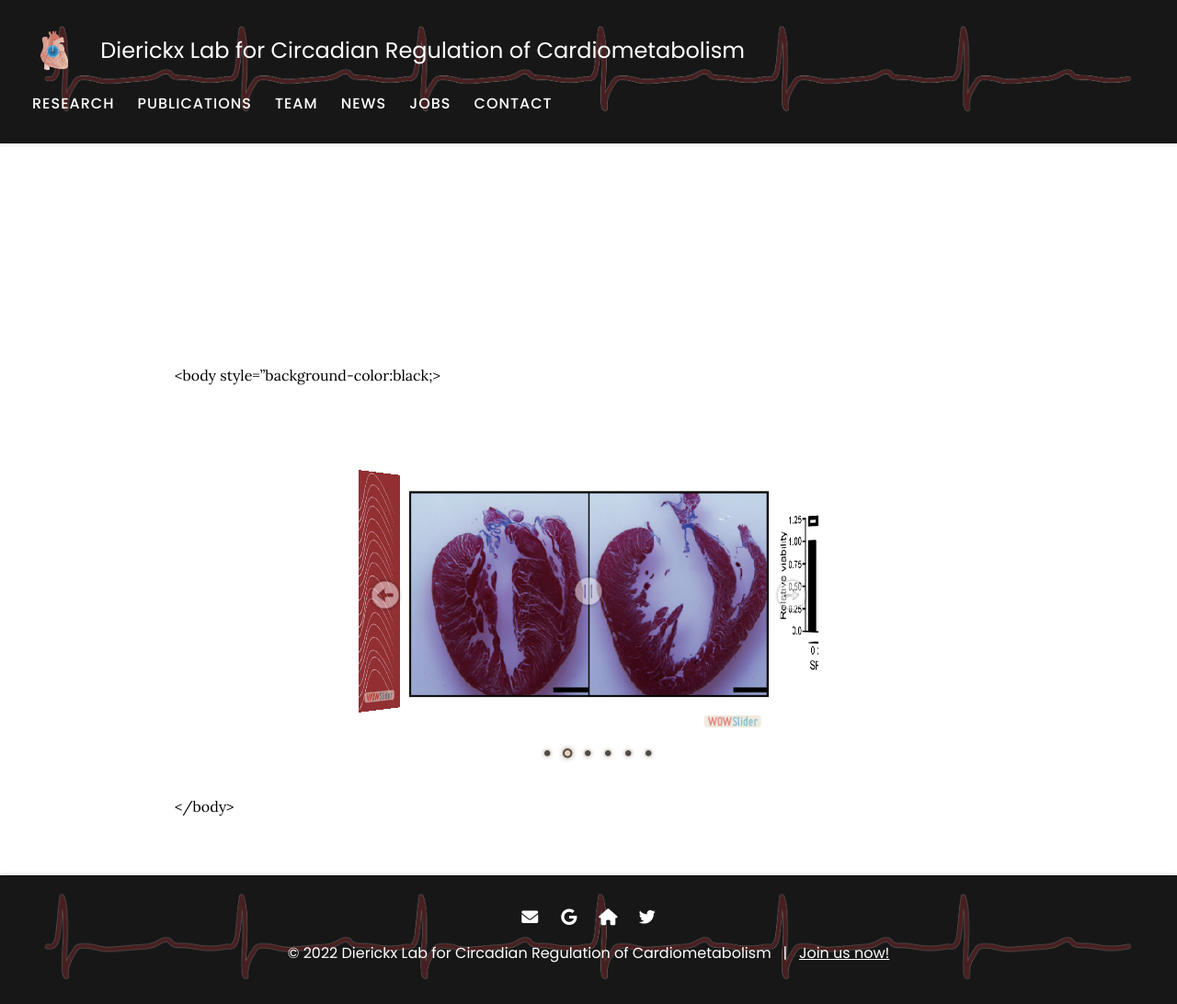
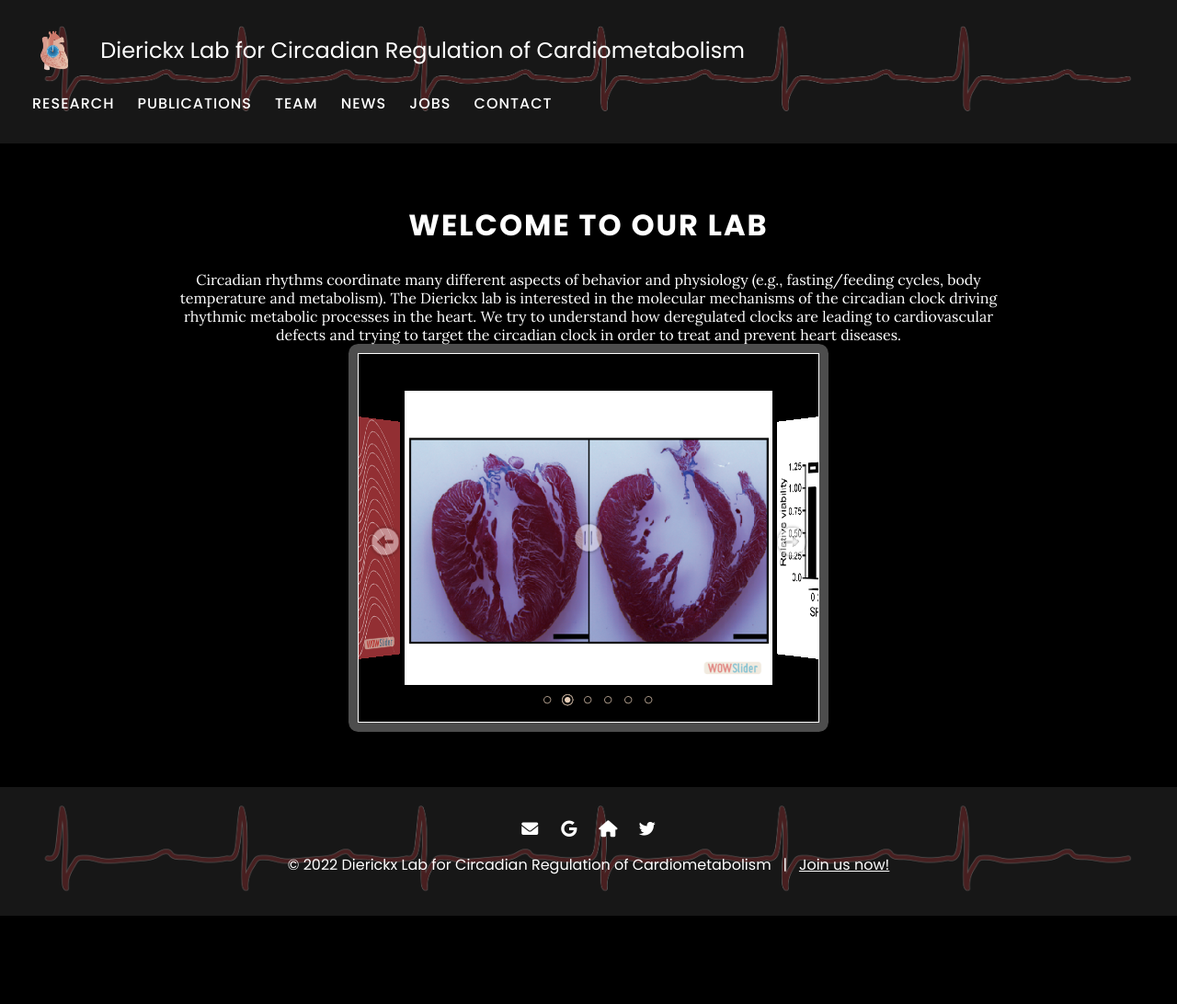
Before and after one commit to theDierickxLab/theDierickxLab, a Jekyll site: the page built from index.md, in a window 1280 px wide. Shown: the whole page at 92% size. Built offline with Jekyll 4.4.1, drawn with Linux system fonts in a browser that asks for light colours; after the commit the page ends 996 px from its top, so only the background shows below that.

Commit message:
Update index.md

```diff
--- a/index.md
+++ b/index.md
@@ -21,7 +21,7 @@ Circadian rhythms coordinate many different aspects of behavior and physiology (
 <!-- End WOWSlider.com HEAD section -->
  </head>
 
-<body style="background-color:black;>
+<body style="background-color:black;">
   <!-- Start WOWSlider.com BODY section -->
 <div id="wowslider-container1">
 <div class="ws_images"><ul>
```
